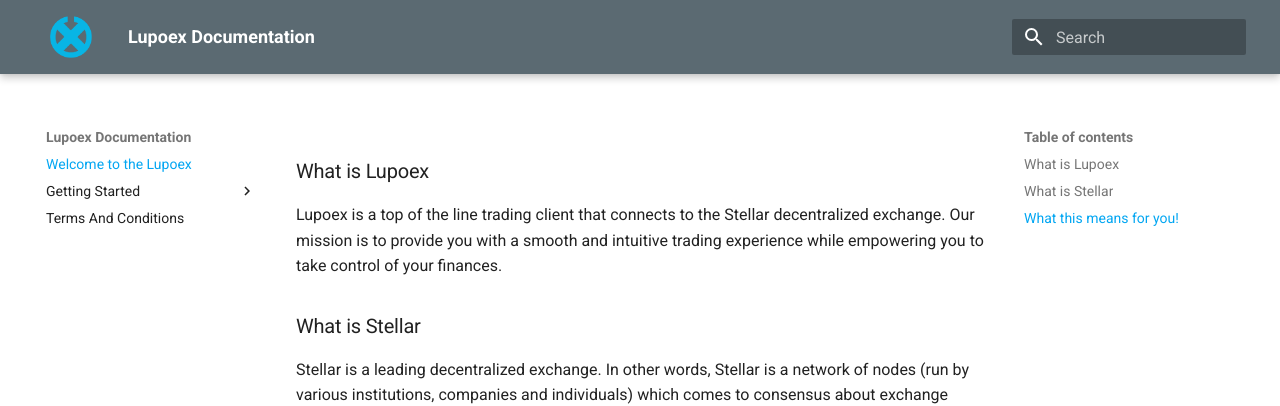
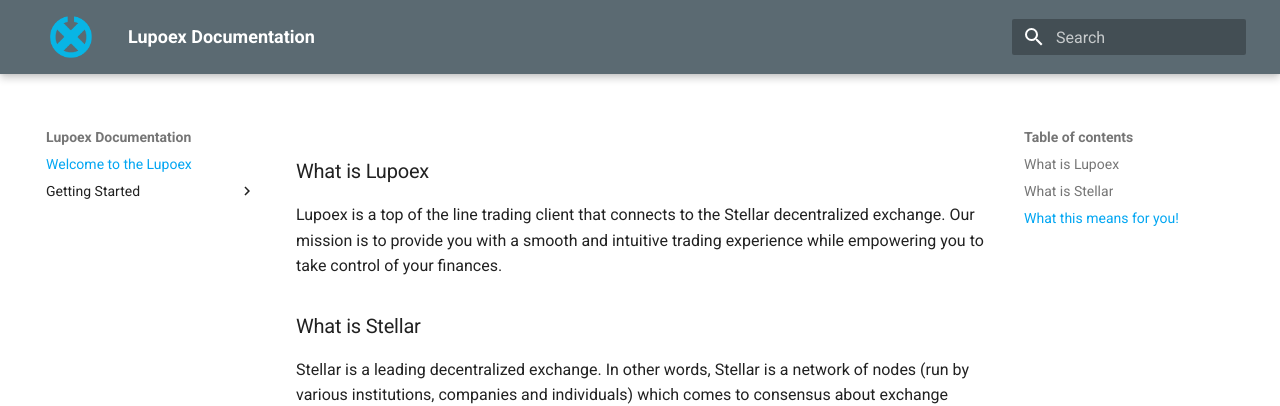
Before and after one commit to istrau2/lupoex-docs, an MkDocs documentation site: the page built from docs/index.md, in a window 1280 px wide. Shown: the top 406 px of the page. Built offline with MkDocs 1.6.1 and Material for MkDocs 9.7.7, drawn with Linux system fonts in a browser that asks for light colours; old or Windows-style settings are respelled for this version of MkDocs.

```diff
--- a/mkdocs.yml
+++ b/mkdocs.yml
@@ -6,7 +6,6 @@ pages:
     - Create An Account: 'getting-started/create-an-account.md'
     - Log In: 'getting-started/log-in.md'
     - View Your First Market: 'getting-started/view-your-first-market.md'
-  - Terms And Conditions: 'terms-and-conditions.md'
 theme: material
 site_favicon: 'images/favicon.ico'
 markdown_extensions:
```
Also changed, not shown: 2 other files.
